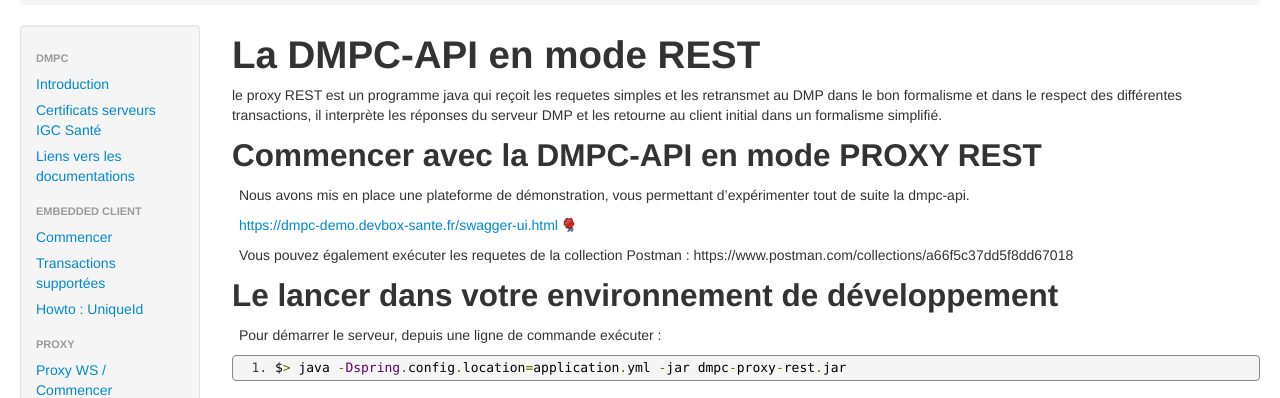
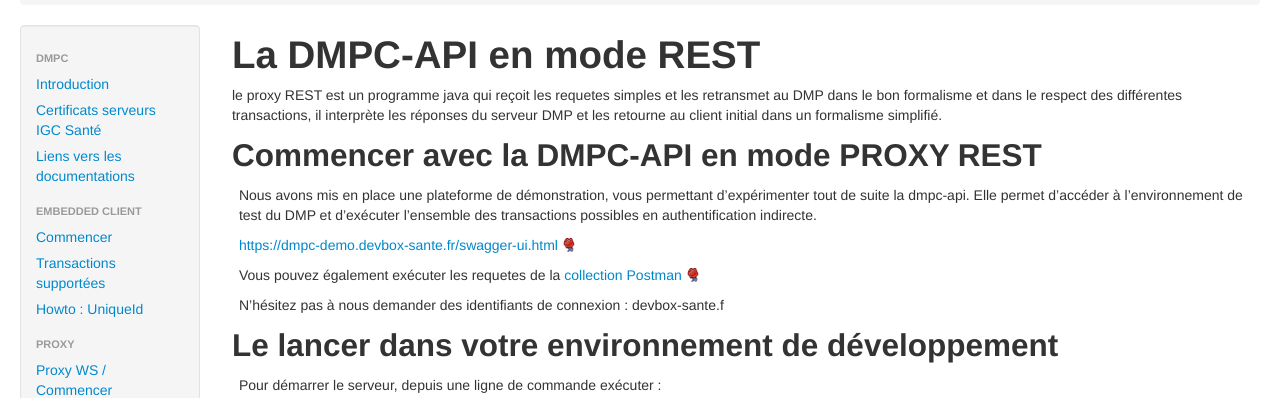
Before and after one commit to DEVCOOP/dmpc, a plain HTML site: page proxy-rest/proxy-rest.html in a window 1280 px wide. Shown: the part 351-749 px from the top of the page. Drawn offline with Linux system fonts and the light colour scheme.

Commit message:
Creating site for 3.2-SNAPSHOT

```diff
--- a/proxy-rest/proxy-rest.html
+++ b/proxy-rest/proxy-rest.html
@@ -75,9 +75,10 @@
 <p>le proxy REST est un programme java qui re&#xe7;oit les requetes simples et les retransmet au DMP dans le bon formalisme et dans le respect des diff&#xe9;rentes transactions, il interpr&#xe8;te les r&#xe9;ponses du serveur DMP et les retourne au client initial dans un formalisme simplifi&#xe9;. </p>
 <div class="section">
 <h2><a name="Commencer_avec_la_DMPC-API_en_mode_PROXY_REST"></a>Commencer avec la DMPC-API en mode PROXY REST</h2>
-<p>Nous avons mis en place une plateforme de d&#xe9;monstration, vous permettant d&#x2019;exp&#xe9;rimenter tout de suite la dmpc-api.</p>
+<p>Nous avons mis en place une plateforme de d&#xe9;monstration, vous permettant d&#x2019;exp&#xe9;rimenter tout de suite la dmpc-api. Elle permet d&#x2019;acc&#xe9;der &#xe0; l&#x2019;environnement de test du DMP et d&#x2019;ex&#xe9;cuter l&#x2019;ensemble des transactions possibles en authentification indirecte.</p>
 <p><a class="externalLink" href="https://dmpc-demo.devbox-sante.fr/swagger-ui.html">https://dmpc-demo.devbox-sante.fr/swagger-ui.html</a></p>
-<p>Vous pouvez &#xe9;galement ex&#xe9;cuter les requetes de la collection Postman :&#xa0;https://www.postman.com/collections/a66f5c37dd5f8dd67018</p></div>
+<p>Vous pouvez &#xe9;galement ex&#xe9;cuter les requetes de la <a class="externalLink" href="https://www.postman.com/collections/a66f5c37dd5f8dd67018">collection Postman</a></p>
+<p>N&#x2019;h&#xe9;sitez pas &#xe0; nous demander des identifiants de connexion :&#xa0;devbox-sante.f </p></div>
 <div class="section">
 <h2><a name="Le_lancer_dans_votre_environnement_de_dveloppement"></a>Le lancer dans votre environnement de d&#xe9;veloppement</h2>
 <p>Pour d&#xe9;marrer le serveur, depuis une ligne de commande ex&#xe9;cuter : </p>
```
